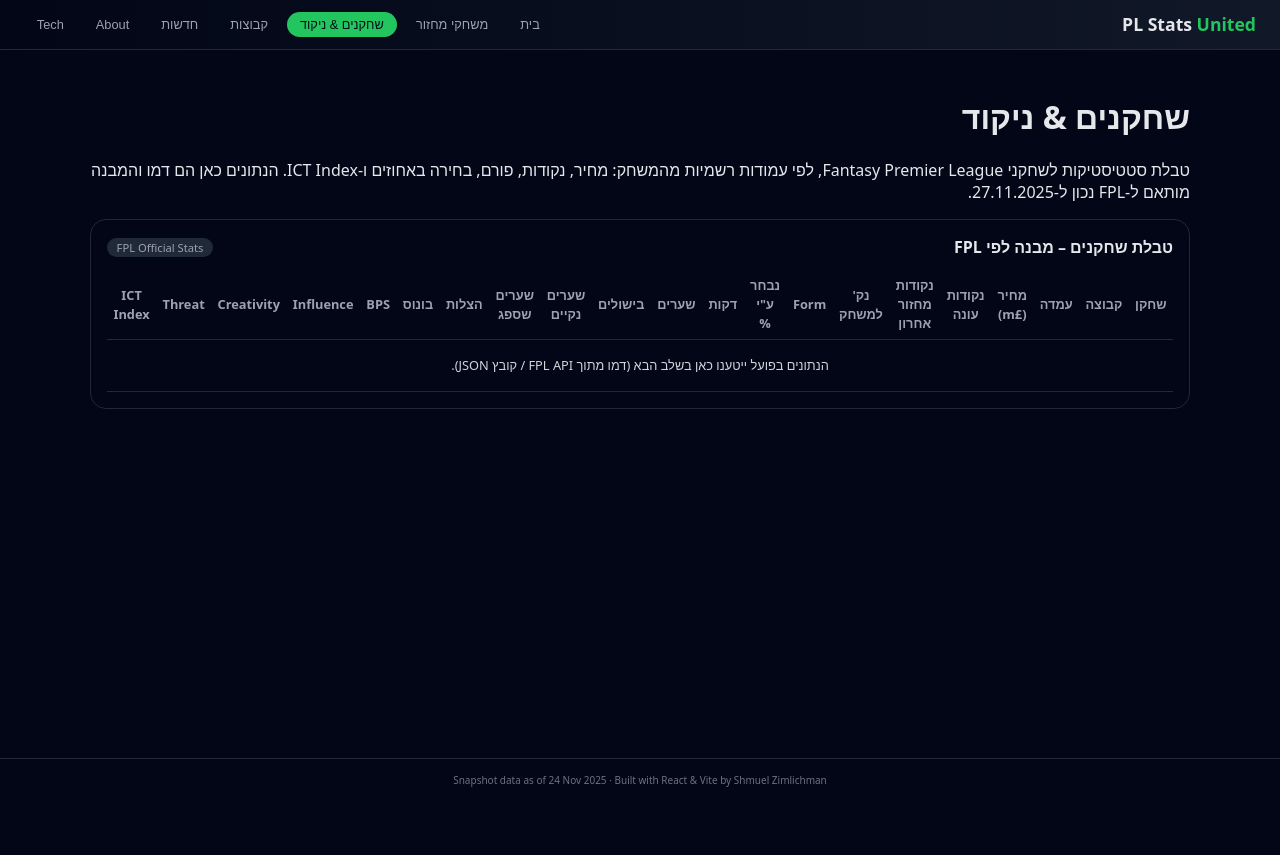
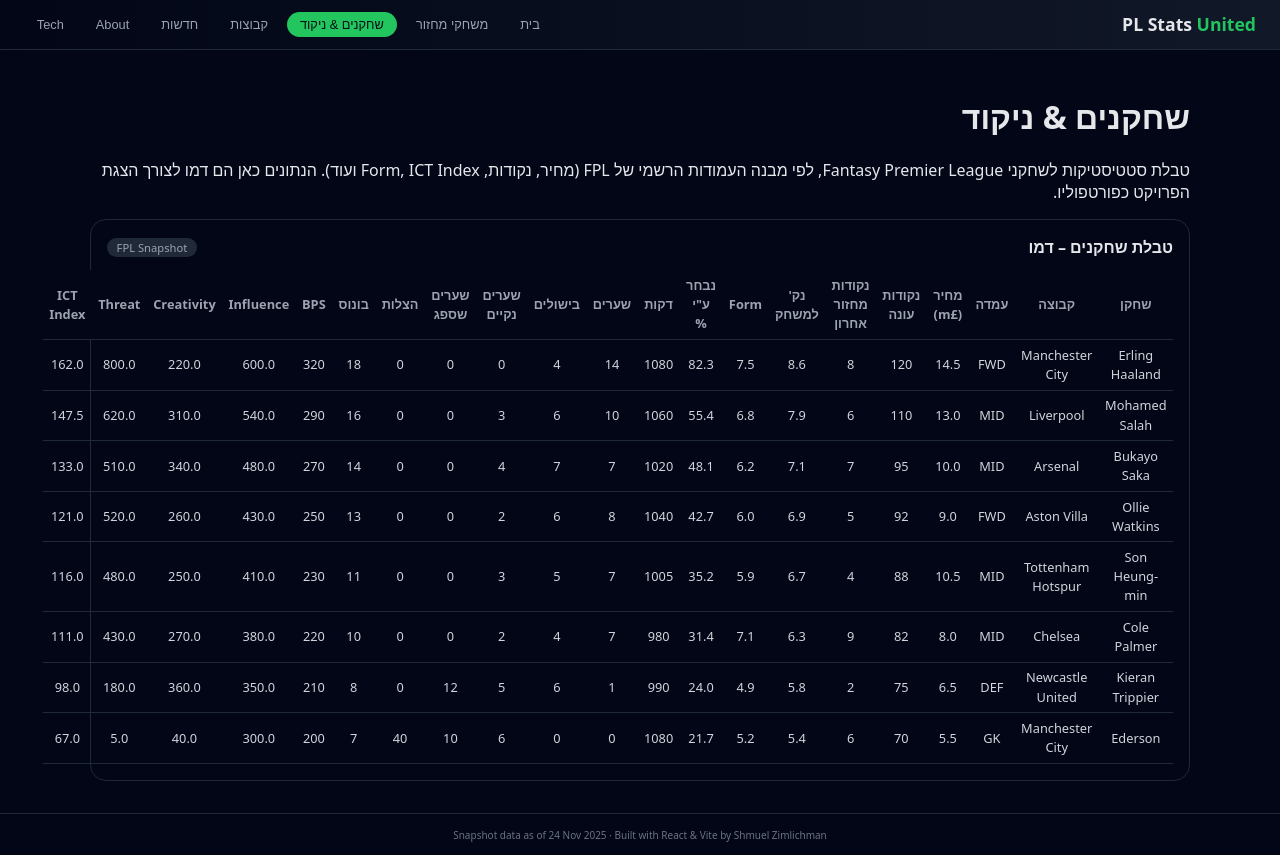
Before and after one commit to shmuelzim257/pl-stats-react, a React (Vite) app: page / in a window 1280 px wide. Both pictures are taken after a click on the button "שחקנים & ניקוד". Before the commit the page ends 800 px from the top, so only its background shows below. Built offline with nearby package versions, Linux system fonts and the light colour scheme.

Commit message:
Add FPL-style demo data to players table

```diff
--- a/src/components/Players.jsx
+++ b/src/components/Players.jsx
@@ -1,19 +1,216 @@
 import React from "react";
+
+// נתוני דמו בהשראת FPL – מבנה כמו ב-API הרשמי
+// הערכים הם Snapshot דמיוני לעונה 25/26 לצורך הצגת הפרויקט.
+const players = [
+  {
+    id: 1,
+    name: "Erling Haaland",
+    team: "Manchester City",
+    position: "FWD",
+    price: 14.5,
+    totalPoints: 120,
+    gwPoints: 8,
+    pointsPerGame: 8.6,
+    form: 7.5,
+    selectedByPercent: 82.3,
+    minutes: 1080,
+    goals: 14,
+    assists: 4,
+    cleanSheets: 0,
+    goalsConceded: 0,
+    saves: 0,
+    bonus: 18,
+    bps: 320,
+    influence: 600.0,
+    creativity: 220.0,
+    threat: 800.0,
+    ictIndex: 162.0
+  },
+  {
+    id: 2,
+    name: "Mohamed Salah",
+    team: "Liverpool",
+    position: "MID",
+    price: 13.0,
+    totalPoints: 110,
+    gwPoints: 6,
+    pointsPerGame: 7.9,
+    form: 6.8,
+    selectedByPercent: 55.4,
+    minutes: 1060,
+    goals: 10,
+    assists: 6,
+    cleanSheets: 3,
+    goalsConceded: 0,
+    saves: 0,
+    bonus: 16,
+    bps: 290,
+    influence: 540.0,
+    creativity: 310.0,
+    threat: 620.0,
+    ictIndex: 147.5
+  },
+  {
+    id: 3,
+    name: "Bukayo Saka",
+    team: "Arsenal",
+    position: "MID",
+    price: 10.0,
+    totalPoints: 95,
+    gwPoints: 7,
+    pointsPerGame: 7.1,
+    form: 6.2,
+    selectedByPercent: 48.1,
+    minutes: 1020,
+    goals: 7,
+    assists: 7,
+    cleanSheets: 4,
+    goalsConceded: 0,
+    saves: 0,
+    bonus: 14,
+    bps: 270,
+    influence: 480.0,
+    creativity: 340.0,
+    threat: 510.0,
+    ictIndex: 133.0
+  },
+  {
+    id: 4,
+    name: "Ollie Watkins",
+    team: "Aston Villa",
+    position: "FWD",
+    price: 9.0,
+    totalPoints: 92,
+    gwPoints: 5,
+    pointsPerGame: 6.9,
+    form: 6.0,
+    selectedByPercent: 42.7,
+    minutes: 1040,
+    goals: 8,
+    assists: 6,
+    cleanSheets: 2,
+    goalsConceded: 0,
+    saves: 0,
+    bonus: 13,
+    bps: 250,
+    influence: 430.0,
+    creativity: 260.0,
+    threat: 520.0,
+    ictIndex: 121.0
+  },
+  {
+    id: 5,
+    name: "Son Heung-min",
+    team: "Tottenham Hotspur",
+    position: "MID",
+    price: 10.5,
+    totalPoints: 88,
+    gwPoints: 4,
+    pointsPerGame: 6.7,
+    form: 5.9,
+    selectedByPercent: 35.2,
+    minutes: 1005,
+    goals: 7,
+    assists: 5,
+    cleanSheets: 3,
+    goalsConceded: 0,
+    saves: 0,
+    bonus: 11,
+    bps: 230,
+    influence: 410.0,
+    creativity: 250.0,
+    threat: 480.0,
+    ictIndex: 116.0
+  },
+  {
+    id: 6,
+    name: "Cole Palmer",
+    team: "Chelsea",
+    position: "MID",
+    price: 8.0,
+    totalPoints: 82,
+    gwPoints: 9,
+    pointsPerGame: 6.3,
+    form: 7.1,
+    selectedByPercent: 31.4,
+    minutes: 980,
+    goals: 7,
+    assists: 4,
+    cleanSheets: 2,
+    goalsConceded: 0,
+    saves: 0,
+    bonus: 10,
+    bps: 220,
+    influence: 380.0,
+    creativity: 270.0,
+    threat: 430.0,
+    ictIndex: 111.0
+  },
+  {
+    id: 7,
+    name: "Kieran Trippier",
+    team: "Newcastle United",
+    position: "DEF",
+    price: 6.5,
+    totalPoints: 75,
+    gwPoints: 2,
+    pointsPerGame: 5.8,
+    form: 4.9,
+    selectedByPercent: 24.0,
+    minutes: 990,
+    goals: 1,
+    assists: 6,
+    cleanSheets: 5,
+    goalsConceded: 12,
+    saves: 0,
+    bonus: 8,
+    bps: 210,
+    influence: 350.0,
+    creativity: 360.0,
+    threat: 180.0,
+    ictIndex: 98.0
+  },
+  {
+    id: 8,
+    name: "Ederson",
+    team: "Manchester City",
+    position: "GK",
+    price: 5.5,
+    totalPoints: 70,
+    gwPoints: 6,
+    pointsPerGame: 5.4,
+    form: 5.2,
+    selectedByPercent: 21.7,
+    minutes: 1080,
+    goals: 0,
+    assists: 0,
+    cleanSheets: 6,
+    goalsConceded: 10,
+    saves: 40,
+    bonus: 7,
+    bps: 200,
+    influence: 300.0,
+    creativity: 40.0,
+    threat: 5.0,
+    ictIndex: 67.0
+  }
+];
 
 export const Players = () => {
   return (
     <div className="container">
       <h1>שחקנים &amp; ניקוד</h1>
       <p>
-        טבלת סטטיסטיקות לשחקני Fantasy Premier League, לפי עמודות רשמיות מהמשחק:
-        מחיר, נקודות, פורם, בחירה באחוזים ו-ICT Index. הנתונים כאן הם דמו
-        והמבנה מותאם ל-FPL נכון ל-27.11.2025.
+        טבלת סטטיסטיקות לשחקני Fantasy Premier League, לפי מבנה העמודות הרשמי של
+        FPL (מחיר, נקודות, Form, ICT Index ועוד). הנתונים כאן הם דמו לצורך הצגת
+        הפרויקט כפורטפוליו.
       </p>
 
       <div className="card">
         <div className="card-header">
-          <h2 className="card-title">טבלת שחקנים – מבנה לפי FPL</h2>
-          <span className="pill">FPL Official Stats</span>
+          <h2 className="card-title">טבלת שחקנים – דמו</h2>
+          <span className="pill">FPL Snapshot</span>
         </div>
 
         <div className="card-body">
@@ -44,12 +241,31 @@
               </tr>
             </thead>
             <tbody>
-              <tr>
-                <td colSpan="21" style={{ textAlign: "center", padding: "1rem" }}>
-                  הנתונים בפועל ייטענו כאן בשלב הבא (דמו מתוך FPL API / קובץ
-                  JSON).
-                </td>
-              </tr>
+              {players.map((p) => (
+                <tr key={p.id}>
+                  <td>{p.name}</td>
+                  <td>{p.team}</td>
+                  <td>{p.position}</td>
+                  <td>{p.price.toFixed(1)}</td>
+                  <td>{p.totalPoints}</td>
+                  <td>{p.gwPoints}</td>
+                  <td>{p.pointsPerGame.toFixed(1)}</td>
+                  <td>{p.form.toFixed(1)}</td>
+                  <td>{p.selectedByPercent.toFixed(1)}</td>
+                  <td>{p.minutes}</td>
+                  <td>{p.goals}</td>
+                  <td>{p.assists}</td>
+                  <td>{p.cleanSheets}</td>
+                  <td>{p.goalsConceded}</td>
+                  <td>{p.saves}</td>
+                  <td>{p.bonus}</td>
+                  <td>{p.bps}</td>
+                  <td>{p.influence.toFixed(1)}</td>
+                  <td>{p.creativity.toFixed(1)}</td>
+                  <td>{p.threat.toFixed(1)}</td>
+                  <td>{p.ictIndex.toFixed(1)}</td>
+                </tr>
+              ))}
             </tbody>
           </table>
         </div>
```
Also changed, not shown: 3 other files (tests, documents, lock files or other folders).
